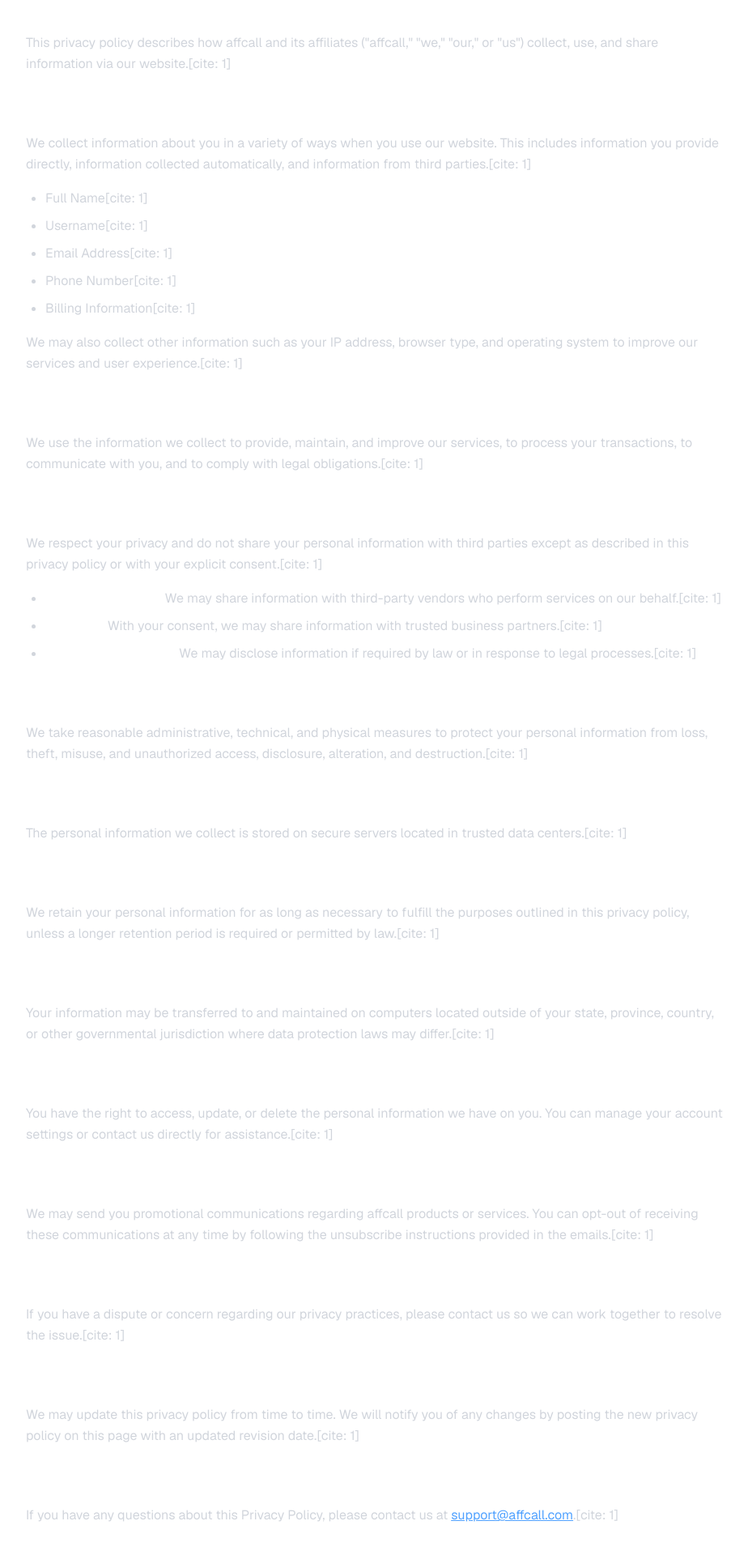
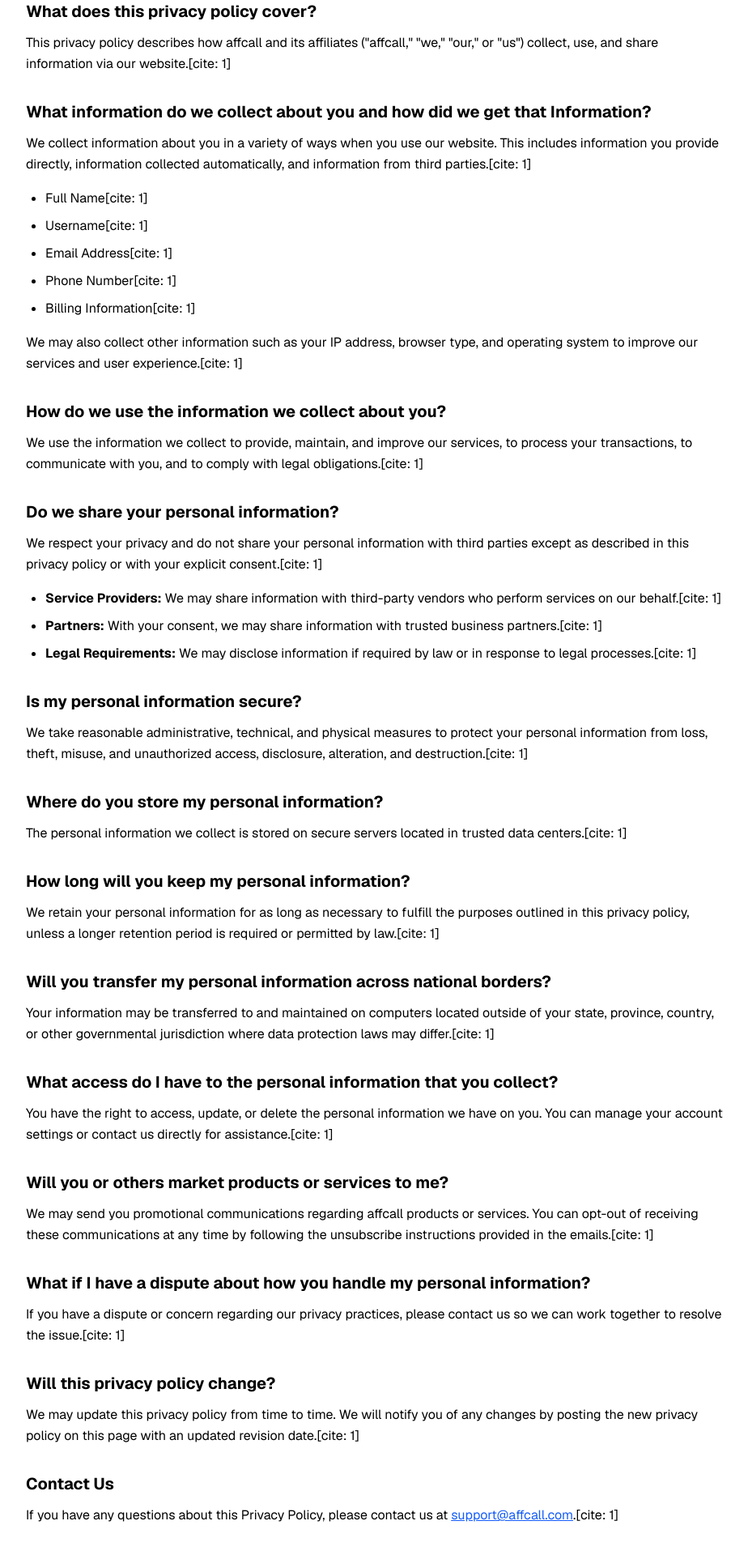
Before and after one commit to officialnsakib-lab/affcall, a Next.js app: page /privacy in a window 1280 px wide. Shown: the part 200-2120 px from the top of the page at 81% size, without its empty margins (176-1100 px from the left). Built offline with nearby package versions, Linux system fonts and the light colour scheme.

Commit message:
Add new features, mobile menu and api routes

```diff
--- a/app/page.tsx
+++ b/app/page.tsx
@@ -510,11 +510,11 @@
                 </div>
               </div>
 
-              {/* Added Buttons Section */}
+              {/* Updated Buttons Section with Orange Color */}
               <div className="flex flex-wrap gap-4 pt-4">
                 <Link
                   href="#"
-                  className="bg-blue-600 hover:bg-blue-700 text-white font-semibold px-6 py-3 rounded-lg shadow-md transition-all duration-300 inline-flex items-center space-x-2 text-sm"
+                  className="bg-orange-500 hover:bg-orange-600 text-white font-semibold px-6 py-3 rounded-lg shadow-md transition-all duration-300 inline-flex items-center space-x-2 text-sm"
                 >
                   <span>I&apos;m An Advertiser</span>
                   <span>&rarr;</span>
@@ -522,7 +522,7 @@
 
                 <Link
                   href="#"
-                  className="bg-white hover:bg-blue-50 text-blue-600 border-2 border-blue-600 font-semibold px-6 py-3 rounded-lg shadow-sm transition-all duration-300 inline-flex items-center space-x-2 text-sm"
+                  className="bg-white hover:bg-orange-50 text-orange-500 border-2 border-orange-500 font-semibold px-6 py-3 rounded-lg shadow-sm transition-all duration-300 inline-flex items-center space-x-2 text-sm"
                 >
                   <span>I&apos;m A Publisher</span>
                   <span>&rarr;</span>
@@ -533,7 +533,7 @@
 
             {/* Interactive Globe Map Animation Container */}
             <div className="lg:w-1/2 mt-12 lg:mt-0 flex justify-center relative w-full h-[380px] sm:h-[450px] lg:h-[500px] z-10">
-              <div className="w-full max-w-lg h-full rounded-2xl overflow-hidden shadow-2xl border-4 border-white bg-slate-900/5 relative">
+              <div className="w-full max-w-lg h-full rounded-2xl overflow-hidden shadow-2xl bg-slate-900/5 relative">
                 <canvas ref={canvasRef} className="absolute inset-0 w-full h-full cursor-pointer" aria-label="Globe showing live calls routed to buyers" />
 
                 {/* Exact Buyer File Card Design & Animation Classes */}
--- a/app/privacy/page.tsx
+++ b/app/privacy/page.tsx
@@ -2,161 +2,161 @@
 
 export default function PrivacyPolicy() {
   return (
-    <div className="max-w-4xl mx-auto px-4 py-12 text-gray-200 font-sans leading-relaxed">
+    <div className="max-w-4xl mx-auto px-4 py-12 text-black font-sans leading-relaxed bg-white">
       {/* Header */}
-      <h1 className="text-3xl md:text-4xl font-bold mb-8 text-white">
+      <h1 className="text-3xl md:text-4xl font-bold mb-8 text-black">
         Privacy Policy
       </h1>
 
       {/* Section 1 */}
       <section className="mb-8">
-        <h2 className="text-xl font-bold mb-3 text-white">
+        <h2 className="text-xl font-bold mb-3 text-black">
           What does this privacy policy cover?
         </h2>
-        <p className="mb-4 text-gray-300">
+        <p className="mb-4 text-black">
           This privacy policy describes how affcall and its affiliates (&quot;affcall,&quot; &quot;we,&quot; &quot;our,&quot; or &quot;us&quot;) collect, use, and share information via our website.[cite: 1]
         </p>
       </section>
 
       {/* Section 2 */}
       <section className="mb-8">
-        <h2 className="text-xl font-bold mb-3 text-white">
+        <h2 className="text-xl font-bold mb-3 text-black">
           What information do we collect about you and how did we get that Information?
         </h2>
-        <p className="mb-4 text-gray-300">
+        <p className="mb-4 text-black">
           We collect information about you in a variety of ways when you use our website. This includes information you provide directly, information collected automatically, and information from third parties.[cite: 1]
         </p>
-        <ul className="list-disc pl-6 space-y-2 mb-4 text-gray-300">
+        <ul className="list-disc pl-6 space-y-2 mb-4 text-black">
           <li>Full Name[cite: 1]</li>
           <li>Username[cite: 1]</li>
           <li>Email Address[cite: 1]</li>
           <li>Phone Number[cite: 1]</li>
           <li>Billing Information[cite: 1]</li>
         </ul>
-        <p className="mb-4 text-gray-300">
+        <p className="mb-4 text-black">
           We may also collect other information such as your IP address, browser type, and operating system to improve our services and user experience.[cite: 1]
         </p>
       </section>
 
       {/* Section 3 */}
       <section className="mb-8">
-        <h2 className="text-xl font-bold mb-3 text-white">
+        <h2 className="text-xl font-bold mb-3 text-black">
           How do we use the information we collect about you?
         </h2>
-        <p className="mb-4 text-gray-300">
+        <p className="mb-4 text-black">
           We use the information we collect to provide, maintain, and improve our services, to process your transactions, to communicate with you, and to comply with legal obligations.[cite: 1]
         </p>
       </section>
 
       {/* Section 4 */}
       <section className="mb-8">
-        <h2 className="text-xl font-bold mb-3 text-white">
+        <h2 className="text-xl font-bold mb-3 text-black">
           Do we share your personal information?
         </h2>
-        <p className="mb-4 text-gray-300">
+        <p className="mb-4 text-black">
           We respect your privacy and do not share your personal information with third parties except as described in this privacy policy or with your explicit consent.[cite: 1]
         </p>
-        <ul className="list-disc pl-6 space-y-2 mb-4 text-gray-300">
+        <ul className="list-disc pl-6 space-y-2 mb-4 text-black">
           <li>
-            <strong className="text-white">Service Providers:</strong> We may share information with third-party vendors who perform services on our behalf.[cite: 1]
+            <strong className="text-black">Service Providers:</strong> We may share information with third-party vendors who perform services on our behalf.[cite: 1]
           </li>
           <li>
-            <strong className="text-white">Partners:</strong> With your consent, we may share information with trusted business partners.[cite: 1]
+            <strong className="text-black">Partners:</strong> With your consent, we may share information with trusted business partners.[cite: 1]
           </li>
           <li>
-            <strong className="text-white">Legal Requirements:</strong> We may disclose information if required by law or in response to legal processes.[cite: 1]
+            <strong className="text-black">Legal Requirements:</strong> We may disclose information if required by law or in response to legal processes.[cite: 1]
           </li>
         </ul>
       </section>
 
       {/* Section 5 */}
       <section className="mb-8">
-        <h2 className="text-xl font-bold mb-3 text-white">
+        <h2 className="text-xl font-bold mb-3 text-black">
           Is my personal information secure?
         </h2>
-        <p className="mb-4 text-gray-300">
+        <p className="mb-4 text-black">
           We take reasonable administrative, technical, and physical measures to protect your personal information from loss, theft, misuse, and unauthorized access, disclosure, alteration, and destruction.[cite: 1]
         </p>
       </section>
 
       {/* Section 6 */}
       <section className="mb-8">
-        <h2 className="text-xl font-bold mb-3 text-white">
+        <h2 className="text-xl font-bold mb-3 text-black">
           Where do you store my personal information?
         </h2>
-        <p className="mb-4 text-gray-300">
+        <p className="mb-4 text-black">
           The personal information we collect is stored on secure servers located in trusted data centers.[cite: 1]
         </p>
       </section>
 
       {/* Section 7 */}
       <section className="mb-8">
-        <h2 className="text-xl font-bold mb-3 text-white">
+        <h2 className="text-xl font-bold mb-3 text-black">
           How long will you keep my personal information?
         </h2>
-        <p className="mb-4 text-gray-300">
+        <p className="mb-4 text-black">
           We retain your personal information for as long as necessary to fulfill the purposes outlined in this privacy policy, unless a longer retention period is required or permitted by law.[cite: 1]
         </p>
       </section>
 
       {/* Section 8 */}
       <section className="mb-8">
-        <h2 className="text-xl font-bold mb-3 text-white">
+        <h2 className="text-xl font-bold mb-3 text-black">
           Will you transfer my personal information across national borders?
         </h2>
-        <p className="mb-4 text-gray-300">
+        <p className="mb-4 text-black">
           Your information may be transferred to and maintained on computers located outside of your state, province, country, or other governmental jurisdiction where data protection laws may differ.[cite: 1]
         </p>
       </section>
 
       {/* Section 9 */}
       <section className="mb-8">
-        <h2 className="text-xl font-bold mb-3 text-white">
+        <h2 className="text-xl font-bold mb-3 text-black">
           What access do I have to the personal information that you collect?
         </h2>
-        <p className="mb-4 text-gray-300">
+        <p className="mb-4 text-black">
           You have the right to access, update, or delete the personal information we have on you. You can manage your account settings or contact us directly for assistance.[cite: 1]
         </p>
       </section>
 
       {/* Section 10 */}
       <section className="mb-8">
-        <h2 className="text-xl font-bold mb-3 text-white">
+        <h2 className="text-xl font-bold mb-3 text-black">
           Will you or others market products or services to me?
         </h2>
-        <p className="mb-4 text-gray-300">
+        <p className="mb-4 text-black">
           We may send you promotional communications regarding affcall products or services. You can opt-out of receiving these communications at any time by following the unsubscribe instructions provided in the emails.[cite: 1]
         </p>
       </section>
 
       {/* Section 11 */}
       <section className="mb-8">
-        <h2 className="text-xl font-bold mb-3 text-white">
+        <h2 className="text-xl font-bold mb-3 text-black">
           What if I have a dispute about how you handle my personal information?
         </h2>
-        <p className="mb-4 text-gray-300">
+        <p className="mb-4 text-black">
           If you have a dispute or concern regarding our privacy practices, please contact us so we can work together to resolve the issue.[cite: 1]
         </p>
       </section>
 
       {/* Section 12 */}
       <section className="mb-8">
-        <h2 className="text-xl font-bold mb-3 text-white">
+        <h2 className="text-xl font-bold mb-3 text-black">
           Will this privacy policy change?
         </h2>
-        <p className="mb-4 text-gray-300">
+        <p className="mb-4 text-black">
           We may update this privacy policy from time to time. We will notify you of any changes by posting the new privacy policy on this page with an updated revision date.[cite: 1]
         </p>
       </section>
 
       {/* Contact Us */}
       <section className="mb-4">
-        <h2 className="text-xl font-bold mb-3 text-white">Contact Us</h2>
-        <p className="text-gray-300">
+        <h2 className="text-xl font-bold mb-3 text-black">Contact Us</h2>
+        <p className="text-black">
           If you have any questions about this Privacy Policy, please contact us at{" "}
           <a
             href="mailto:support@affcall.com"
-            className="text-blue-400 underline hover:text-blue-300"
+            className="text-blue-600 underline hover:text-blue-800"
           >
             support@affcall.com
           </a>
```
Also changed, not shown: app/terms/page.tsx (+19 -19 lines), components/Navbar.tsx (+17 -5 lines).
